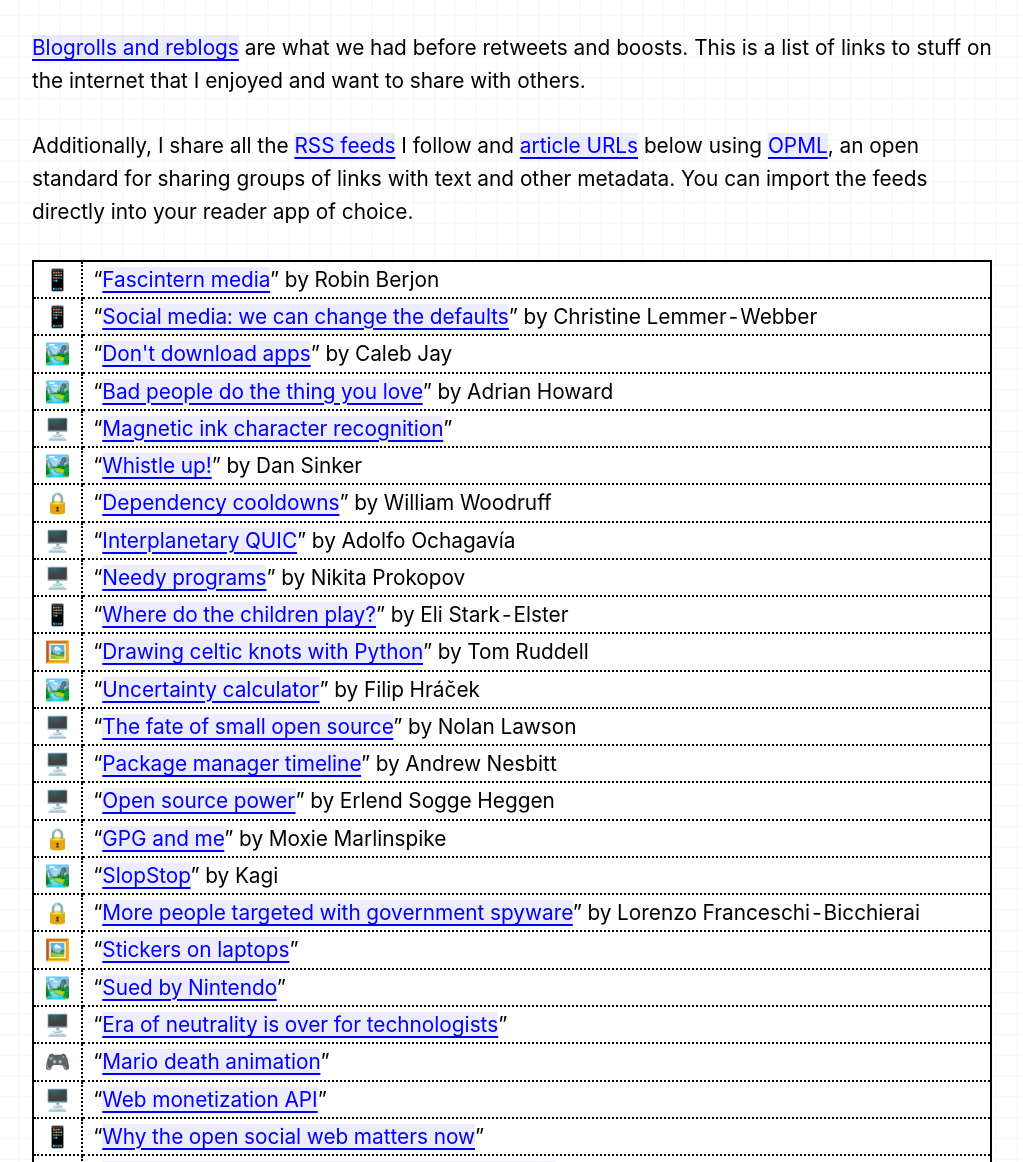
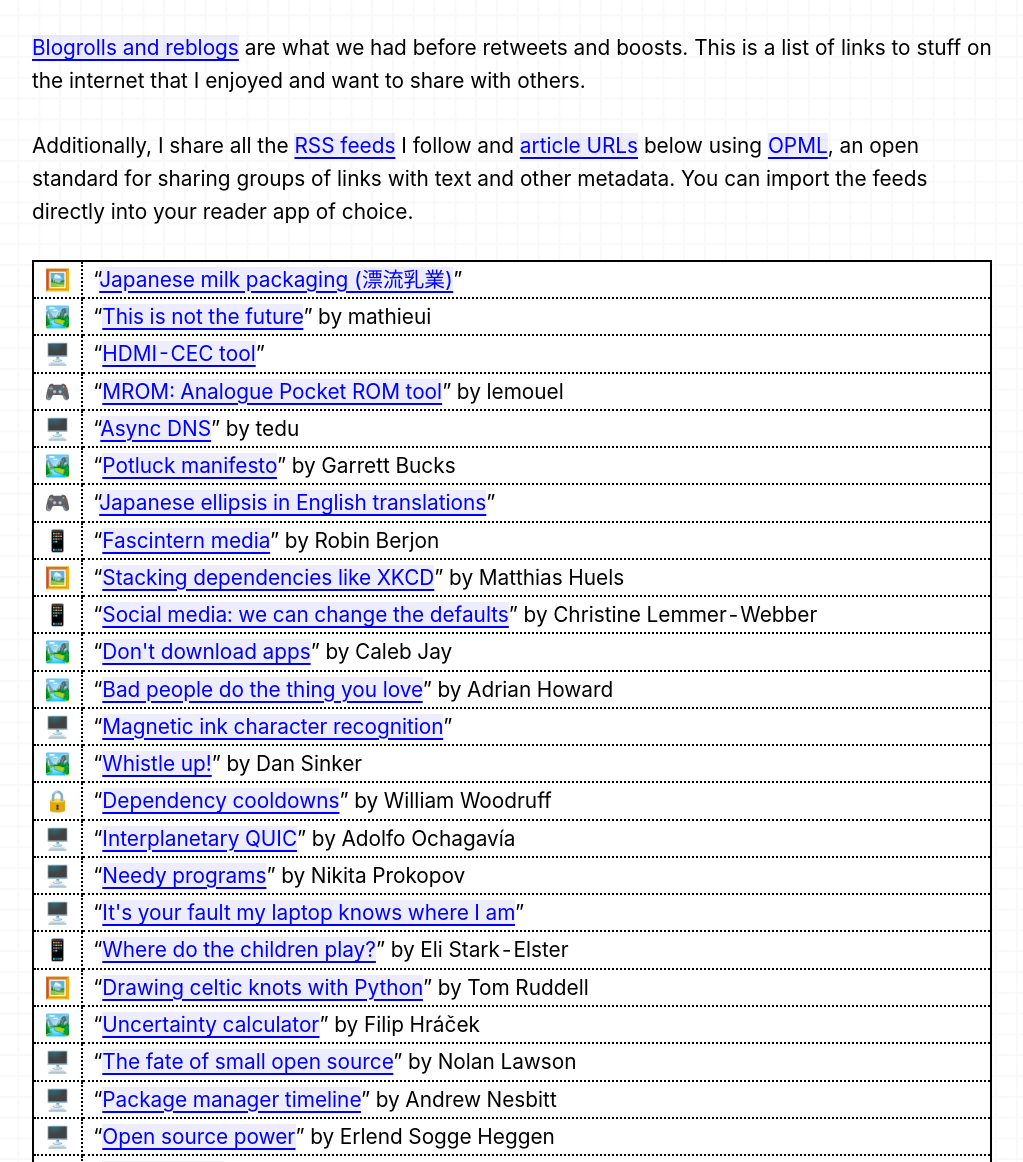
Before and after one commit to sethmlarson/sethmlarson.dev, a Flask app: page /links in a window 1280 px wide. Shown: the part 48-1210 px from the top of the page, without its empty margins (128-1151 px from the left). Run offline with Flask 2, Linux system fonts and the light colour scheme; some libraries are stand-ins or nearby versions; some web fonts are replaced.

Commit message:
Update blogroll

```diff
--- a/app/templates/links.html
+++ b/app/templates/links.html
@@ -16,7 +16,15 @@
 </p>
 <p id="#sentinel">
 <table style="table-layout: fixed">
+<tr><td title="Toys and Art">🖼️</td><td>“<a href="https://www.citymilk.net">Japanese milk packaging (漂流乳業)</a>”</td></tr>
+<tr><td title="Life">🏞️</td><td>“<a href="https://blog.mathieui.net/this-is-not-the-future.html">This is not the future</a>” by mathieui</td></tr>
+<tr><td title="Software and OSS">🖥️</td><td>“<a href="https://www.cec-o-matic.com">HDMI-CEC tool</a>”</td></tr>
+<tr><td title="Retro Gaming">🎮</td><td>“<a href="http://mrom.lemouel.io">MROM: Analogue Pocket ROM tool</a>” by lemouel</td></tr>
+<tr><td title="Software and OSS">🖥️</td><td>“<a href="https://flak.tedunangst.com/post/async-dns">Async DNS</a>” by tedu</td></tr>
+<tr><td title="Life">🏞️</td><td>“<a href="https://thewhitepages.net/p/the-potluck-manifesto">Potluck manifesto</a>” by Garrett Bucks</td></tr>
+<tr><td title="Retro Gaming">🎮</td><td>“<a href="https://legendsoflocalization.com/articles/japanese-ellipsis-usage">Japanese ellipsis in English translations</a>”</td></tr>
 <tr><td title="Social Media">📱</td><td>“<a href="https://berjon.com/fascintern-media">Fascintern media</a>” by Robin Berjon</td></tr>
+<tr><td title="Toys and Art">🖼️</td><td>“<a href="https://stacktower.io">Stacking dependencies like XKCD</a>” by Matthias Huels</td></tr>
 <tr><td title="Social Media">📱</td><td>“<a href="https://spui25.nl/programma/we-can-change-the-defaults-building-networks-of-consent-and-spaces-of-joy-in-the-ruins-of-social-media">Social media: we can change the defaults</a>” by Christine Lemmer-Webber</td></tr>
 <tr><td title="Life">🏞️</td><td>“<a href="https://blog.calebjay.com/posts/dont-download-apps">Don't download apps</a>” by Caleb Jay</td></tr>
 <tr><td title="Life">🏞️</td><td>“<a href="https://adrianhoward.com/posts/bad-people-do-the-thing-you-love">Bad people do the thing you love</a>” by Adrian Howard</td></tr>
@@ -25,6 +33,7 @@
 <tr><td title="Security">🔒</td><td>“<a href="https://blog.yossarian.net/2025/11/21/We-should-all-be-using-dependency-cooldowns">Dependency cooldowns</a>” by William Woodruff</td></tr>
 <tr><td title="Software and OSS">🖥️</td><td>“<a href="https://ochagavia.nl/blog/towards-interplanetary-quic-traffic">Interplanetary QUIC</a>” by Adolfo Ochagavía</td></tr>
 <tr><td title="Software and OSS">🖥️</td><td>“<a href="https://tonsky.me/blog/needy-programs">Needy programs</a>” by Nikita Prokopov</td></tr>
+<tr><td title="Software and OSS">🖥️</td><td>“<a href="https://www.amoses.dev/blog/wifi-location">It's your fault my laptop knows where I am</a>”</td></tr>
 <tr><td title="Social Media">📱</td><td>“<a href="https://unpublishablepapers.substack.com/p/where-do-the-children-play">Where do the children play?</a>” by Eli Stark-Elster</td></tr>
 <tr><td title="Toys and Art">🖼️</td><td>“<a href="https://2earth.github.io/website/20250202.html">Drawing celtic knots with Python</a>” by Tom Ruddell</td></tr>
 <tr><td title="Life">🏞️</td><td>“<a href="https://filiph.github.io/unsure">Uncertainty calculator</a>” by Filip Hráček</td></tr>
```
Also changed, not shown: 2 other files.
